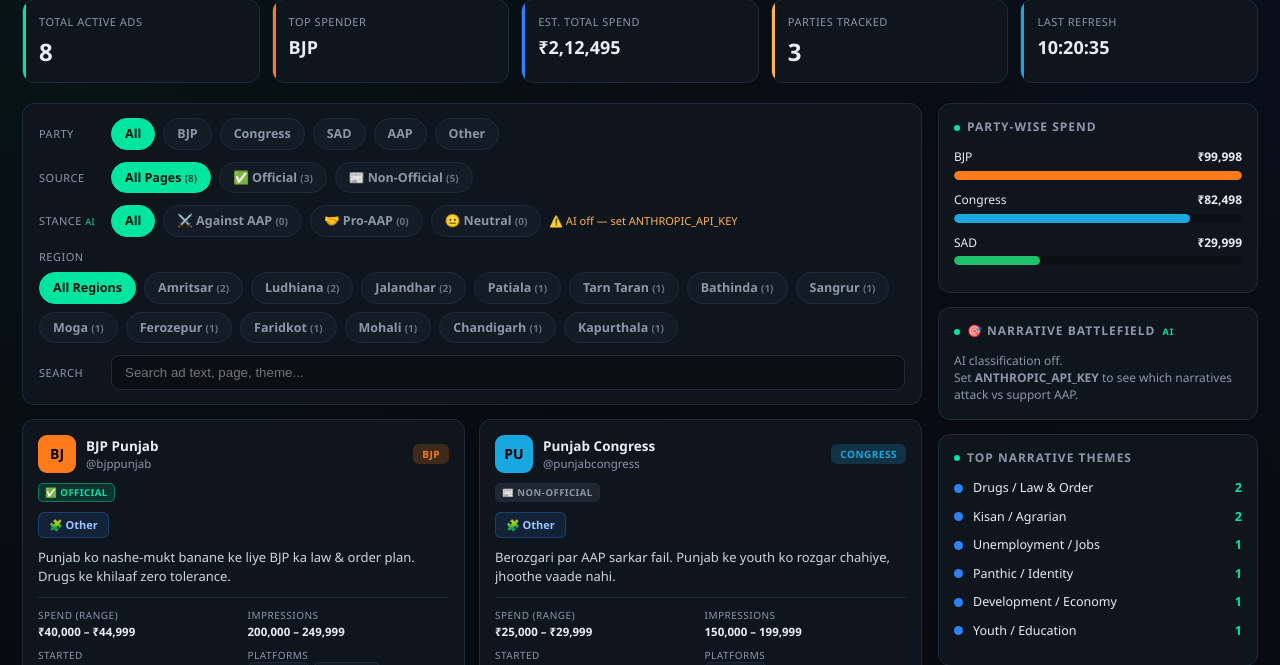
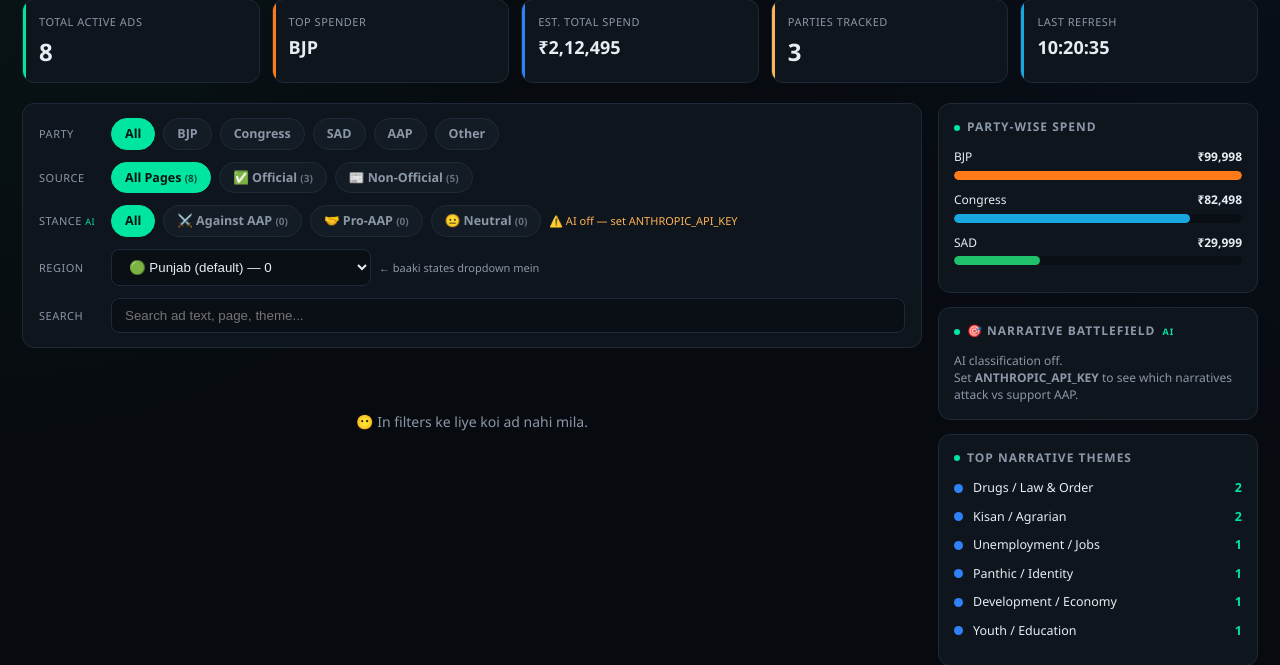
Before and after one commit to SamTra44/Punjab-Opponent-Ad-Tracker, a Flask app: page / in a window 1280 px wide. Shown: the part 114-779 px from the top of the page. Run offline with Flask 3, Linux system fonts and the light colour scheme; the visitor is signed in with stand-in values (Sample User, id 1).

Commit message:
Region filter: Punjab default + other states in a dropdown
Replaces the long state-chip row with a compact dropdown. Punjab is the
default selection (dashboard loads showing Punjab ads); all other states
live inside the dropdown with per-state ad counts. PUNJAB option matches
any region containing 'punjab'.

Co-Authored-By: Claude Opus 4.8 <noreply@anthropic.com>

```diff
--- a/templates/index.html
+++ b/templates/index.html
@@ -98,6 +98,7 @@
     .search{flex:1;min-width:180px;padding:9px 13px;background:#0a0f15;
       border:1px solid var(--line);border-radius:8px;color:var(--txt);outline:none}
     .search:focus{border-color:var(--accent)}
+    select.search option{background:#0d1218;color:var(--txt)}
     .cnt{font-size:10px;opacity:.7;font-weight:700}
     .srcbadge{font-size:9.5px;font-weight:800;padding:2px 6px;border-radius:5px;
       letter-spacing:.5px;text-transform:uppercase}
@@ -264,9 +265,11 @@
         </div>
         <div class="frow">
           <span class="flabel">Region</span>
-          <div id="regionChips" style="display:flex;gap:8px;flex-wrap:wrap">
-            <div class="chip active" data-region="ALL" onclick="setRegion(this)">All Regions</div>
-          </div>
+          <select class="search" id="regionSelect" style="max-width:260px;cursor:pointer"
+                  onchange="setRegionSel(this.value)">
+            <option value="PUNJAB">🟢 Punjab (default)</option>
+          </select>
+          <span class="muted" style="font-size:11px">← baaki states dropdown mein</span>
         </div>
         <div class="frow">
           <span class="flabel">Search</span>
@@ -305,7 +308,7 @@
   <script>
     // ===================== STATE =====================
     const REFRESH_HOURS = {{ refresh_hours }};
-    let STATE = { data:null, party:"ALL", region:"ALL", source:"ALL", stance:"ALL" };
+    let STATE = { data:null, party:"ALL", region:"PUNJAB", source:"ALL", stance:"ALL" };
 
     const PARTY_COLORS = { BJP:"#ff7a18", INC:"#19a7e0", SAD:"#1fc16b",
       AAP:"#3b6cff", OTHER:"#9aa6b2" };
@@ -397,19 +400,23 @@
 
     // ===================== REGION CHIPS =====================
     function buildRegionChips(data){
-      // Har state ke ad-count nikaalo, frequency ke hisaab se sort (Punjab upar).
+      // Punjab DEFAULT upar; baaki saare states dropdown ke andar (count ke saath).
       const cnt = {};
       (data.ads||[]).forEach(a=>(a.regions||[]).forEach(r=>{cnt[r]=(cnt[r]||0)+1;}));
-      const sorted = Object.keys(cnt).sort((a,b)=>cnt[b]-cnt[a]);
-      const box = document.getElementById("regionChips");
-      let html = '<div class="chip '+(STATE.region==="ALL"?"active":"")+
-        '" data-region="ALL" onclick="setRegion(this)">All Regions</div>';
-      sorted.forEach(r=>{
-        html += '<div class="chip '+(STATE.region===r?"active":"")+
-          '" data-region="'+r+'" onclick="setRegion(this)">'+r+
-          ' <span class="cnt">('+cnt[r]+')</span></div>';
+      // Punjab ads = jinme koi region "punjab" rakhta ho.
+      const pbCount = (data.ads||[]).filter(a=>
+        (a.regions||[]).some(r=>/punjab/i.test(r))).length;
+      // Baaki states (Punjab wale alag), count ke hisaab se sorted.
+      const others = Object.keys(cnt).filter(r=>!/punjab/i.test(r))
+        .sort((a,b)=>cnt[b]-cnt[a]);
+      const sel = document.getElementById("regionSelect");
+      let html = '<option value="PUNJAB">🟢 Punjab (default) — '+pbCount+'</option>';
+      html += '<option value="ALL">🌐 All Regions — '+(data.count||0)+'</option>';
+      others.forEach(r=>{
+        html += '<option value="'+r+'">'+r+' — '+cnt[r]+'</option>';
       });
-      box.innerHTML = html;
+      sel.innerHTML = html;
+      sel.value = STATE.region;  // current selection preserve
     }
 
     // ===================== SIDEBAR =====================
@@ -502,10 +509,8 @@
       el.classList.add("active");
       STATE.party = el.dataset.party; render();
     }
-    function setRegion(el){
-      document.querySelectorAll('[data-region]').forEach(c=>c.classList.remove("active"));
-      el.classList.add("active");
-      STATE.region = el.dataset.region; render();
+    function setRegionSel(val){
+      STATE.region = val; render();
     }
     function setSource(el){
       document.querySelectorAll('[data-source]').forEach(c=>c.classList.remove("active"));
@@ -527,7 +532,10 @@
       if(STATE.source!=="ALL") ads = ads.filter(a=>a.source===STATE.source);
       if(STATE.stance!=="ALL") ads = ads.filter(a=>a.stance===STATE.stance);
       if(STATE.party!=="ALL") ads = ads.filter(a=>a.party===STATE.party);
-      if(STATE.region!=="ALL") ads = ads.filter(a=>(a.regions||[]).includes(STATE.region));
+      // Region: PUNJAB (default) = koi bhi region jisme 'punjab' ho; ALL = sab;
+      // warna exact state match.
+      if(STATE.region==="PUNJAB") ads = ads.filter(a=>(a.regions||[]).some(r=>/punjab/i.test(r)));
+      else if(STATE.region!=="ALL") ads = ads.filter(a=>(a.regions||[]).includes(STATE.region));
       if(q) ads = ads.filter(a=>
         (a.text||"").toLowerCase().includes(q) ||
         (a.page||"").toLowerCase().includes(q) ||
```
